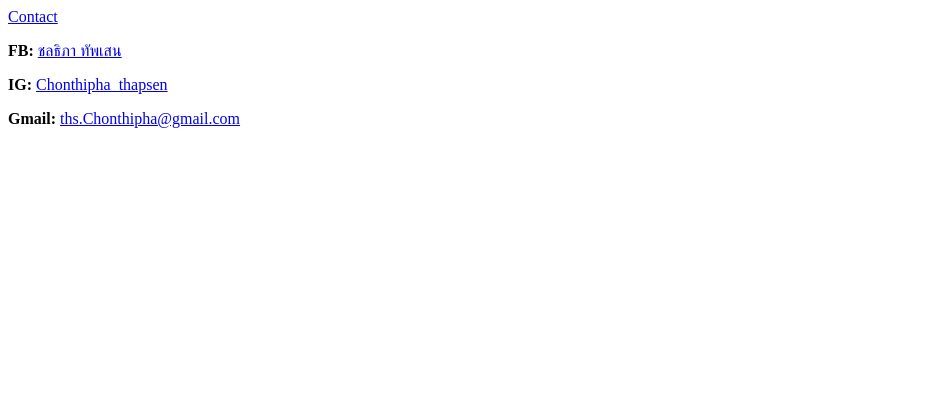
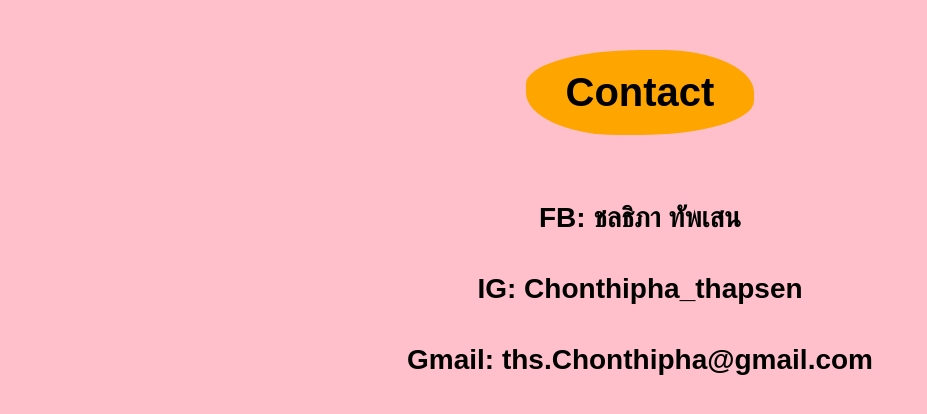
Before and after one commit to Choltipa/Chonthipha, a plain HTML site: page chonthipha/contact.html in a window 1280 px wide. Shown: the whole page, without its empty margins (0-927 px from the left). Drawn offline with Linux system fonts and the light colour scheme.

Commit message:
Update contact.css

```diff
--- a/chonthipha/contact.css
+++ b/chonthipha/contact.css
@@ -1,38 +1,68 @@
-<!DOCTYPE html>
-<html lang="th">
-<head>
-  <meta charset="UTF-8">
-  <meta name="viewport" content="width=device-width, initial-scale=1.0">
-  <title>Contact</title>
-  <link rel="stylesheet" href="contact.css">
-</head>
-<body>
+body {
+  background-color: pink;
+  font-family: Arial, sans-serif;
+  margin: 0;
+  padding: 0;
+  text-align: center;
+}
 
-  <div class="container">
-    <div class="title">
-      <a href="home.html">Contact</a>
-    </div>
+.container {
+  padding: 50px 20px;
+}
 
-    <div class="info">
-      <p><strong>FB:</strong>
-        <a href="https://www.facebook.com/share/1AymtMAvz9/" target="_blank">
-          ชลธิภา ทัพเสน
-        </a>
-      </p>
+/* กล่องเมฆ */
+.title {
+  display: inline-block;
+  background-color: orange;
+  padding: 20px 40px;
+  font-size: 40px;
+  font-weight: bold;
+  border-radius: 50% 40% 50% 40% / 40% 50% 40% 50%; /* ทำทรงคล้ายเมฆ */
+  margin-bottom: 40px;
+  transition: transform 0.3s ease;
+}
 
-      <p><strong>IG:</strong>
-        <a href="https://www.instagram.com/chonthipha_thapsen?igsh=Znp6d2VpeWpod2Ey" target="_blank">
-          Chonthipha_thapsen
-        </a>
-      </p>
+.title:hover {
+  transform: scale(1.1);
+}
 
-      <p><strong>Gmail:</strong>
-        <a href="mailto:ths.Chonthipha@gmail.com">
-          ths.Chonthipha@gmail.com
-        </a>
-      </p>
-    </div>
-  </div>
+/* ลิงก์ Contact */
+.title a {
+  text-decoration: none;
+  color: black;
+}
 
-</body>
-</html>
+/* ข้อมูลติดต่อ */
+.info {
+  font-size: 28px;
+  line-height: 2;
+}
+
+.info p {
+  margin: 15px 0;
+}
+
+.info a {
+  text-decoration: none;
+  color: black;
+  font-weight: bold;
+  transition: all 0.3s ease;
+}
+
+.info a:hover {
+  color: darkblue;
+  transform: scale(1.1);
+  display: inline-block;
+}
+
+/* Responsive */
+@media (max-width: 768px) {
+  .title {
+    font-size: 28px;
+    padding: 15px 30px;
+  }
+
+  .info {
+    font-size: 20px;
+  }
+}
```
